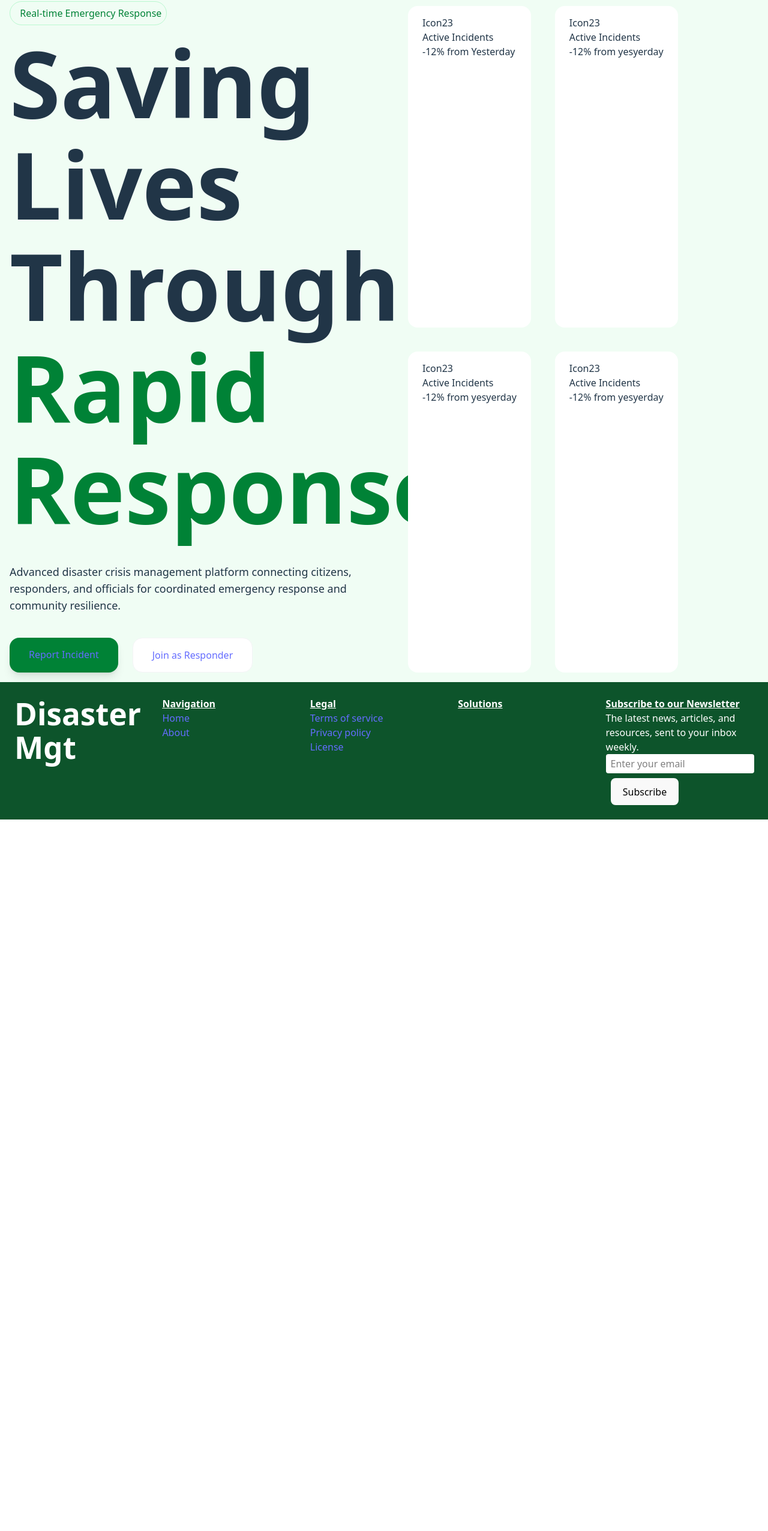
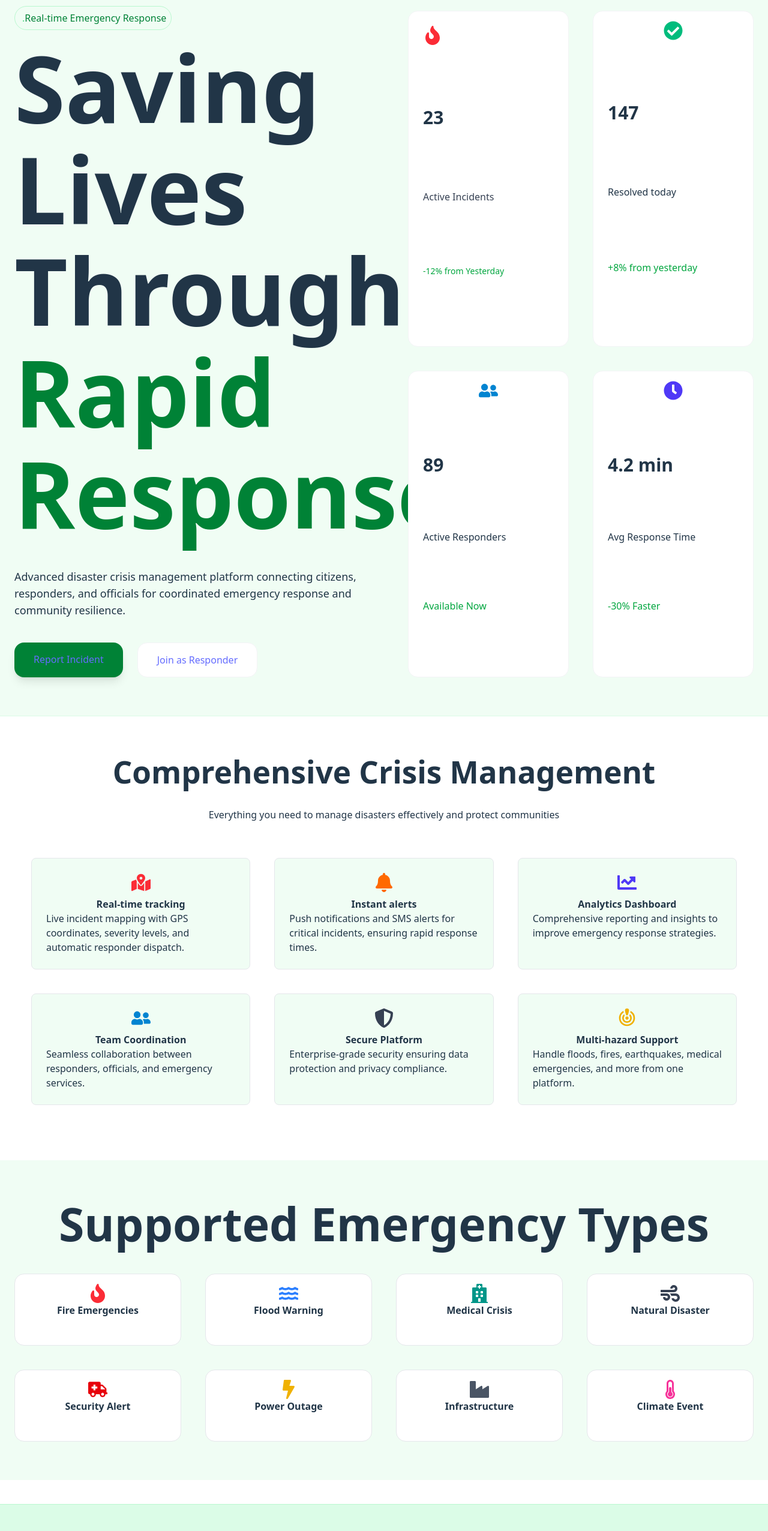
Before and after one commit to Micheni58/disaster-mgt-Frontend, a React (Vite) app: page / in a window 1280 px wide. Shown: the part 134-2686 px from the top of the page at 60% size. Before the commit the page ends 1500 px from the top, so only its background shows below. Built offline with nearby package versions, Linux system fonts and the light colour scheme.

Commit message:
Add icons,fix structure of home page

```diff
--- a/package.json
+++ b/package.json
@@ -13,6 +13,7 @@
     "@tailwindcss/vite": "^4.1.18",
     "react": "^19.2.0",
     "react-dom": "^19.2.0",
+    "react-icons": "^5.5.0",
     "tailwindcss": "^4.1.18"
   },
   "devDependencies": {
--- a/src/pages/Home.jsx
+++ b/src/pages/Home.jsx
@@ -1,5 +1,24 @@
 import Navbar from "../components/Navbar";
 import Footer from "../components/Footer";
+import {
+    FaFire,
+    FaWater,
+    FaHospital,
+    FaBolt,
+    FaUserFriends,
+    FaShieldAlt,
+    FaBell,
+    FaChartLine,
+    FaMapMarkedAlt,
+    FaClock,
+    FaCheckCircle,
+    FaWind,
+    FaAmbulance,
+    FaIndustry,
+    FaThermometerHalf
+ } from "react-icons/fa";
+import { MdCrisisAlert } from "react-icons/md";
+
 function Home(){
     return(
         <>
@@ -7,56 +26,191 @@ function Home(){
             <div>
                 <Navbar />
             </div>
-        <main className="bg-green-50 border-gray-50 mt-10 p-4 ">
-            <section className="flex w-full gap-10">
+            <main>
+            <section className="bg-green-50 border-b border-green-100">
+                <div className="max-w-7xl mx-auto px-6 py-16">
+                    <div className="flex w-full gap-10 ">
                         <div className="w-1/2">
                             <span className="border rounded-3xl py-2 px-2 border-green-200 bg-green-50 text-green-700 font-medium">
-                        <span className="text-green-500 ml-1 animate-ping ">.</span>Real-time Emergency Response
+                                <span className="text-green-500 ml-1 animate-ping">.</span>Real-time Emergency Response
                             </span>
                             <div className="mt-5 text-5xl font-bold">
-                        <h1><span className="">Saving Lives Through</span><br />
+                                <h1><span>Saving Lives Through</span><br />
                                 <span className="text-green-700">Rapid Response</span></h1>
                             </div>
                             <div className="mt-10 text-lg">
-                        <p>Advanced disaster crisis management platform connecting citizens,
-                            responders, and officials for coordinated emergency response and
-                            community resilience.
-                        </p>
+                                <p>Advanced disaster crisis management platform connecting citizens, responders, and officials for coordinated emergency response and community resilience.</p>
                             </div>
-                    <div className="mt-10 flex gap-6  ">
+                            <div className="mt-10 flex gap-6">
                                 <a href="" className="bg-green-700 py-4 px-8 shadow-lg text-white font-medium rounded-2xl hover:shadow-2xl">Report Incident</a>
                                 <a href="" className="bg-white py-4 px-8 border border-gray-100 rounded-2xl hover:bg-gray-50">Join as Responder</a>
                             </div>
                         </div>
 
-                <div className="grid grid-cols-2 gap-10">
-                    <div className="bg-white rounded-2xl py-4 px-6">
-                        <span>Icon</span>
-                        <span>23</span>
-                        <p>Active Incidents</p>
-                        <p>-12% from Yesterday</p>
+                        <div className="grid grid-cols-2 gap-10 w-1/2">
+                          <div className="bg-white rounded-2xl py-6 px-6 hover:shadow-lg border border-gray-100  grid gap-3">
+                            <FaFire className="text-red-500 w-8 h-8" />
+                            <span className="font-bold text-3xl">23</span>
+                            <p className="text-gray-700">Active Incidents</p>
+                            <p className="text-green-600 text-sm">-12% from Yesterday</p>
                             </div>
-                    <div className="bg-white rounded-2xl py-4 px-6">
-                        <span>Icon</span>
-                        <span>23</span>
-                        <p>Active Incidents</p>
-                        <p>-12% from yesyerday</p>
+
+                            <div className="bg-white rounded-2xl py-4 px-6 hover:shadow-lg border border-gray-100 grid">
+                                <span>
+                                    <FaCheckCircle className="mx-auto text-emerald-500 w-8 h-8" />
+                                </span>
+                                <span className="font-bold text-3xl">147</span>
+                                <p>Resolved today</p>
+                                <p className="text-green-600">+8% from yesterday</p>
                             </div>
-                    <div className="bg-white rounded-2xl py-4 px-6">
-                        <span>Icon</span>
-                        <span>23</span>
-                        <p>Active Incidents</p>
-                        <p>-12% from yesyerday</p>
+                            <div className="bg-white rounded-2xl py-4 px-6 hover:shadow-lg border border-gray-100 grid">
+                                <span>
+                                    <FaUserFriends className="mx-auto text-sky-600 w-8 h-8" />
+                                </span>
+                                <span className="font-bold text-3xl">89</span>
+                                <p>Active Responders</p>
+                                <p className="text-green-600">Available Now</p>
                             </div>
-                    <div className="bg-white rounded-2xl py-4 px-6">
-                        <span>Icon</span>
-                        <span>23</span>
-                        <p>Active Incidents</p>
-                        <p>-12% from yesyerday</p>
+                            <div className="bg-white rounded-2xl py-4 px-6 hover:shadow-lg border border-gray-100 grid">
+                                <span>
+                                    <FaClock className="mx-auto text-indigo-600 w-8 h-8" />
+                                </span>
+                                <span className="font-bold text-3xl">4.2 min</span>
+                                <p>Avg Response Time</p>
+                                <p className="text-green-600">-30% Faster</p>
+                            </div>
+                        </div>
                     </div>
                 </div>
             </section>
 
+            <section className="bg-white">
+                <div className="max-w-7xl mx-auto px-6 py-16">
+                    <div className="text-center">
+                        <h1 className="font-bold text-4xl">Comprehensive Crisis Management</h1>
+                        <p className="mt-8">Everything you need to manage disasters effectively and protect communities</p>
+                    </div>
+                    <div className="mt-8 grid grid-cols-1 sm:grid-cols-2 lg:grid-cols-3 p-7 gap-10">
+                        <div className="border border-gray-200 rounded-lg p-6 hover:shadow-lg bg-green-50">
+                            <span>
+                                <FaMapMarkedAlt className="mx-auto text-red-500 w-8 h-8" />
+                            </span>
+                            <h2 className="text-center font-bold mt-2">Real-time tracking</h2>
+                            <p>Live incident mapping with GPS coordinates, severity levels, and automatic responder dispatch.</p>
+                        </div>
+                        <div className="border border-gray-200 rounded-lg p-6 hover:shadow-lg bg-green-50">
+                            <span>
+                                <FaBell className="mx-auto text-orange-500 w-8 h-8" />
+                            </span>
+                            <h2 className="text-center font-bold mt-2">Instant alerts</h2>
+                            <p>Push notifications and SMS alerts for critical incidents, ensuring rapid response times.</p>
+                        </div>
+                        <div className="border border-gray-200 rounded-lg p-6 hover:shadow-lg bg-green-50">
+                            <span>
+                                <FaChartLine className="mx-auto text-indigo-600 w-8 h-8" />
+                            </span>
+                            <h2 className="text-center font-bold mt-2">Analytics Dashboard</h2>
+                            <p>Comprehensive reporting and insights to improve emergency response strategies.</p>
+                        </div>
+                        <div className="border border-gray-200 rounded-lg p-6 hover:shadow-lg bg-green-50">
+                            <span>
+                                <FaUserFriends className="mx-auto text-sky-600 w-8 h-8" />
+                            </span>
+                            <h2 className="text-center font-bold mt-2">Team Coordination</h2>
+                            <p>Seamless collaboration between responders, officials, and emergency services.</p>
+                        </div>
+                        <div className="border border-gray-200 rounded-lg p-6 hover:shadow-lg bg-green-50">
+                            <span>
+                                <FaShieldAlt className="mx-auto text-gray-700 w-8 h-8" />
+                            </span>
+                            <h2 className="text-center font-bold mt-2">Secure Platform</h2>
+                            <p>Enterprise-grade security ensuring data protection and privacy compliance.</p>
+                        </div>
+                        <div className="border border-gray-200 rounded-lg p-6 hover:shadow-lg bg-green-50">
+                            <span>
+                                <MdCrisisAlert className="mx-auto text-yellow-500 w-8 h-8" />
+                            </span>
+                            <h2 className="text-center font-bold mt-2">Multi-hazard Support</h2>
+                            <p>Handle floods, fires, earthquakes, medical emergencies, and more from one platform.</p>
+                        </div>
+                    </div>
+                </div>
+            </section>
+            <section className="bg-green-50">
+                <div className="max-w-7xl mx-auto px-6 py-16">
+                    <div className="text-center font-bold text-2xl">
+                        <h1>Supported Emergency Types</h1>
+                    </div>
+                    <div className="grid grid-cols-1 sm:grid-cols-2 lg:grid-cols-4 gap-10 mt-10">
+                        <div className="border border-gray-200 bg-white p-4 text-center rounded-2xl hover:shadow-lg h-30">
+                            <span>
+                                <FaFire className="mx-auto text-red-500 w-8 h-8" />
+                            </span>
+                            <h2 className="font-semibold">Fire Emergencies</h2>
+                        </div>
+                        <div className="border border-gray-200 bg-white p-4 text-center rounded-2xl hover:shadow-lg h-30">
+                            <span>
+                                <FaWater className="mx-auto text-blue-500 w-8 h-8" />
+                            </span>
+                            <h2 className="font-semibold">Flood Warning</h2>
+                        </div>
+                        <div className="border border-gray-200 bg-white p-4 text-center rounded-2xl hover:shadow-lg h-30">
+                            <span>
+                                <FaHospital className="mx-auto text-teal-600 w-8 h-8" />
+                            </span>
+                            <h2 className="font-semibold">Medical Crisis</h2>
+                        </div>
+                        <div className="border border-gray-200 bg-white p-4 text-center rounded-2xl hover:shadow-lg h-30">
+                            <span>
+                                <FaWind className="mx-auto text-gray-700 w-8 h-8" />
+                            </span>
+                            <h2 className="font-semibold">Natural Disaster</h2>
+                        </div>
+                        <div className="border border-gray-200 bg-white p-4 text-center rounded-2xl hover:shadow-lg h-30">
+                            <span>
+                                <FaAmbulance className="mx-auto text-red-600 w-8 h-8" />
+                            </span>
+                            <h2 className="font-semibold">Security Alert</h2>
+                        </div>
+                        <div className="border border-gray-200 bg-white p-4 text-center rounded-2xl hover:shadow-lg h-30">
+                            <span>
+                                <FaBolt className="mx-auto text-yellow-500 w-8 h-8" />
+                            </span>
+                            <h2 className="font-semibold">Power Outage</h2>
+                        </div>
+                        <div className="border border-gray-200 bg-white p-4 text-center rounded-2xl hover:shadow-lg h-30">
+                            <span>
+                                <FaIndustry className="mx-auto text-gray-600 w-8 h-8" />
+                            </span>
+                            <h2 className="font-semibold">Infrastructure</h2>
+                        </div>
+                        <div className="border border-gray-200 bg-white p-4 text-center rounded-2xl hover:shadow-lg h-30">
+                            <span>
+                                <FaThermometerHalf className="mx-auto text-pink-500 w-8 h-8" />
+                            </span>
+                            <h2 className="font-semibold">Climate Event</h2>
+                        </div>
+                    </div>
+                </div>
+            </section>
+            <section className="grid sm:grid-cols-1 lg:grid-cols-4 gap-10 text-center border-t border-b border-green-200 mt-10 p-10 bg-green-100 ">
+                <div>
+                    <p className="font-bold text-green-800 text-4xl">50K+</p>
+                    <p>Users Protected</p>
+                </div>
+                <div>
+                    <p className="font-bold text-green-800 text-4xl">99.9%</p>
+                    <p>Uptime Reliability</p>
+                </div>
+                <div>
+                    <p className="font-bold text-green-800 text-4xl">2.5min</p>
+                    <p>Avg Response Time</p>
+                </div>
+                <div>
+                    <p className="font-bold text-green-800 text-4xl">24/7</p>
+                    <p>Support Available</p>
+                </div>
+            </section>
         </main>
             <div>
                 <Footer />
```
Also changed, not shown: 1 other file (tests, documents, lock files or other folders). Lines whose indentation alone changed are shown as unchanged.
